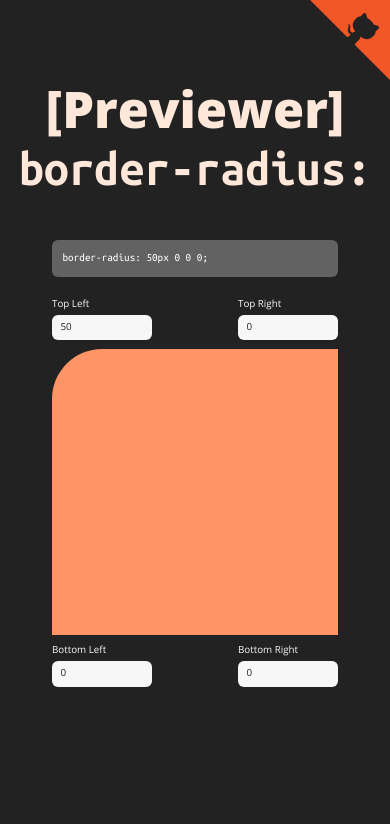
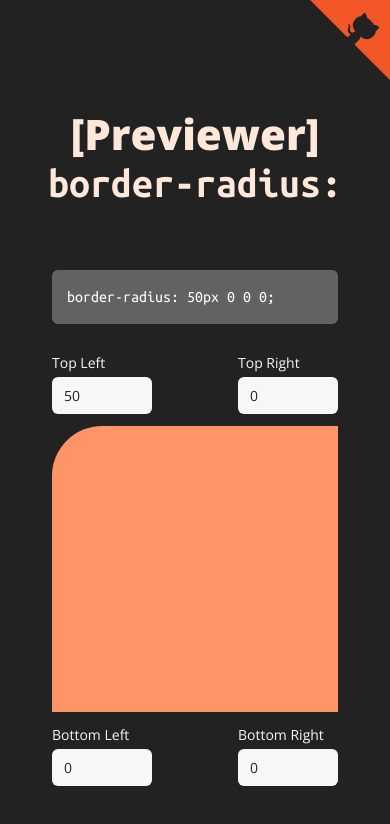
Before and after one commit to Gian-Lucas/border-radius-previewer, a React (Vite) app: page / in a window 390 px wide. Shown: the top 824 px of the page. Built offline with nearby package versions, Linux system fonts and the light colour scheme.

Commit message:
responsive title

```diff
--- a/src/global.css
+++ b/src/global.css
@@ -33,8 +33,8 @@ button {
   font-size: 1rem;
 }
 
-@media (max-width: 768px) {
-  html {
-    font-size: 43.75%;
+@media (max-width: 510px) {
+  .title h1 {
+    font-size: 4.2rem;
   }
 }
```
